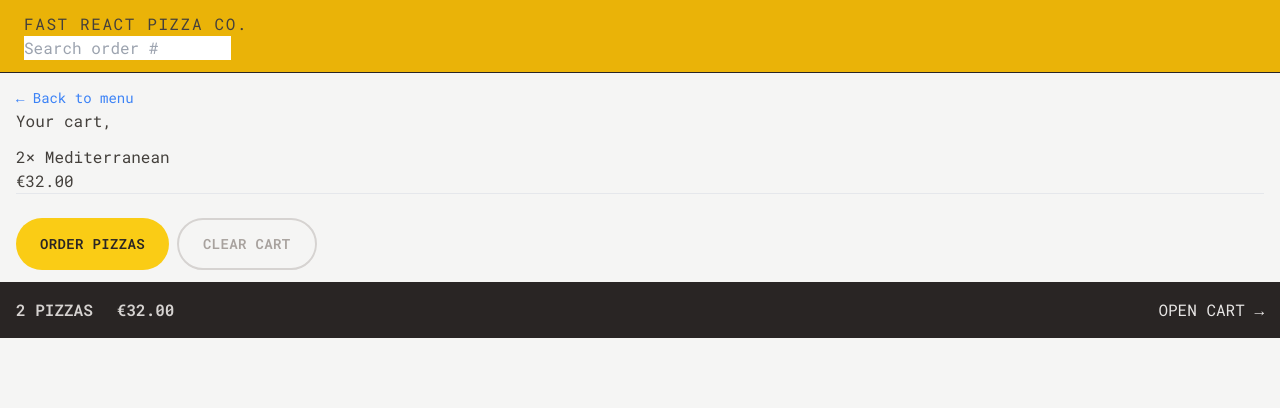
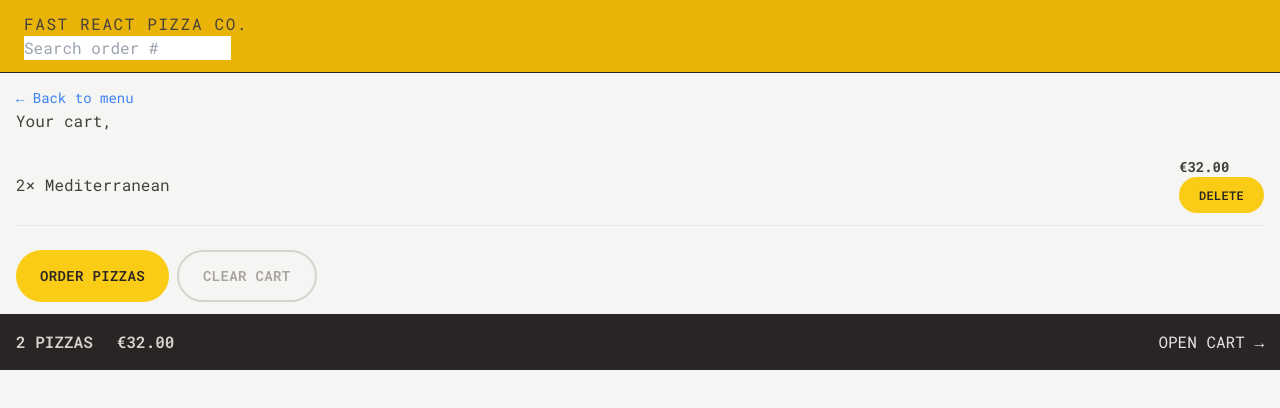
Before and after one commit to zeenat-abedin/fast-react-pizza, a React (Vite) app: page /cart in a window 1280 px wide. Shown: the top 408 px of the page. Built offline with nearby package versions, Linux system fonts and the light colour scheme.

Commit message:
add DeleteItem component to CartItem for removing items from cart

```diff
--- a/src/features/cart/CartItem.jsx
+++ b/src/features/cart/CartItem.jsx
@@ -1,4 +1,5 @@
 import { formatCurrency } from "../../utils/helpers";
+import DeleteItem from "./DeleteItem";
 
 // eslint-disable-next-line react/prop-types
 function CartItem({ item }) {
@@ -6,12 +7,13 @@ function CartItem({ item }) {
   const { pizzaId, name, quantity, totalPrice } = item;
 
   return (
-    <li>
-      <p>
+    <li className="py-3 sm:flex sm:items-center sm:justify-between">
+      <p className="mb-1 sm:mb-0">
         {quantity}&times; {name}
       </p>
       <div>
-        <p>{formatCurrency(totalPrice)}</p>
+        <p className="text-sm font-bold">{formatCurrency(totalPrice)}</p>
+        <DeleteItem pizzaId={pizzaId} />
       </div>
     </li>
   );
```
